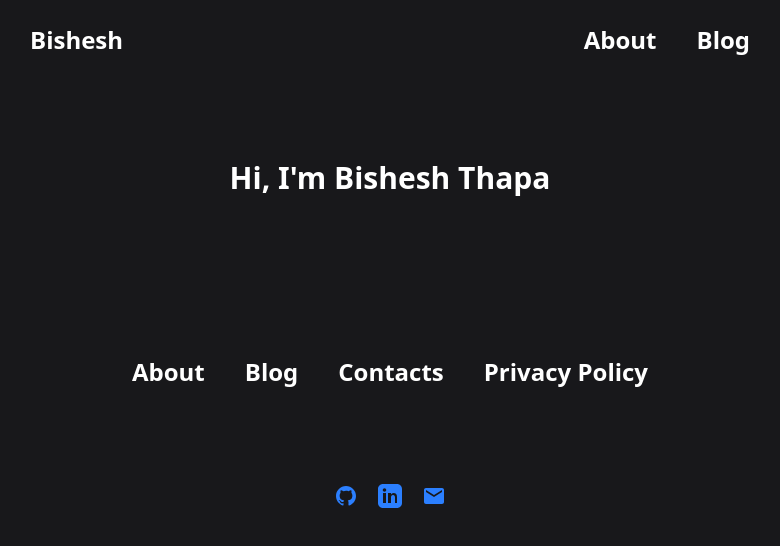
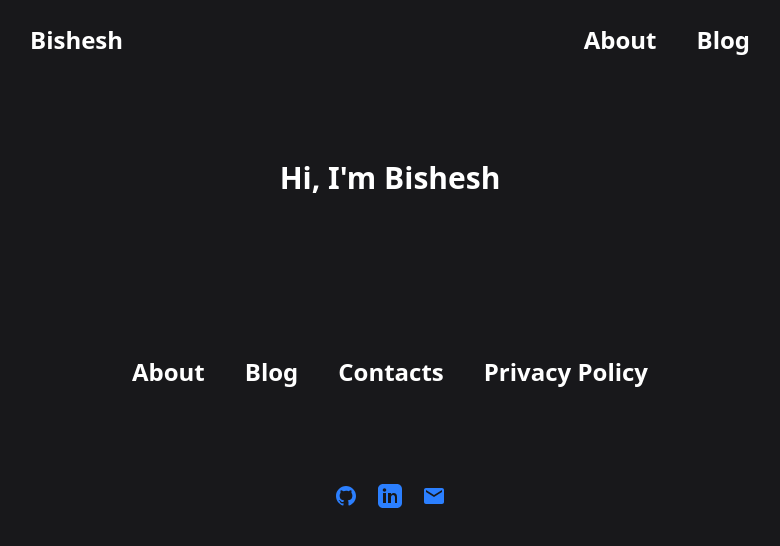
Before and after one commit to Bishuthapa/Site1, a React (Vite) app in the folder resume/: page / in a window 1280 px wide. Shown: the top 546 px of the page, without its empty margins (250-1030 px from the left). Built offline with nearby package versions, Linux system fonts and the light colour scheme; no server answers.

Commit message:
remove last name from greeting in Home component

```diff
--- a/resume/src/components/Home/Home.jsx
+++ b/resume/src/components/Home/Home.jsx
@@ -2,7 +2,7 @@ function Home() {
   return (
     <div className="h-auto w-full bg-zinc-900 text-white">
       <div className="my-20 mx-22 font-bold text-3xl flex justify-center">
-        <h1>Hi, I&apos;m Bishesh Thapa </h1>
+        <h1>Hi, I&apos;m Bishesh </h1>
               </div>
     </div>
   );
```
